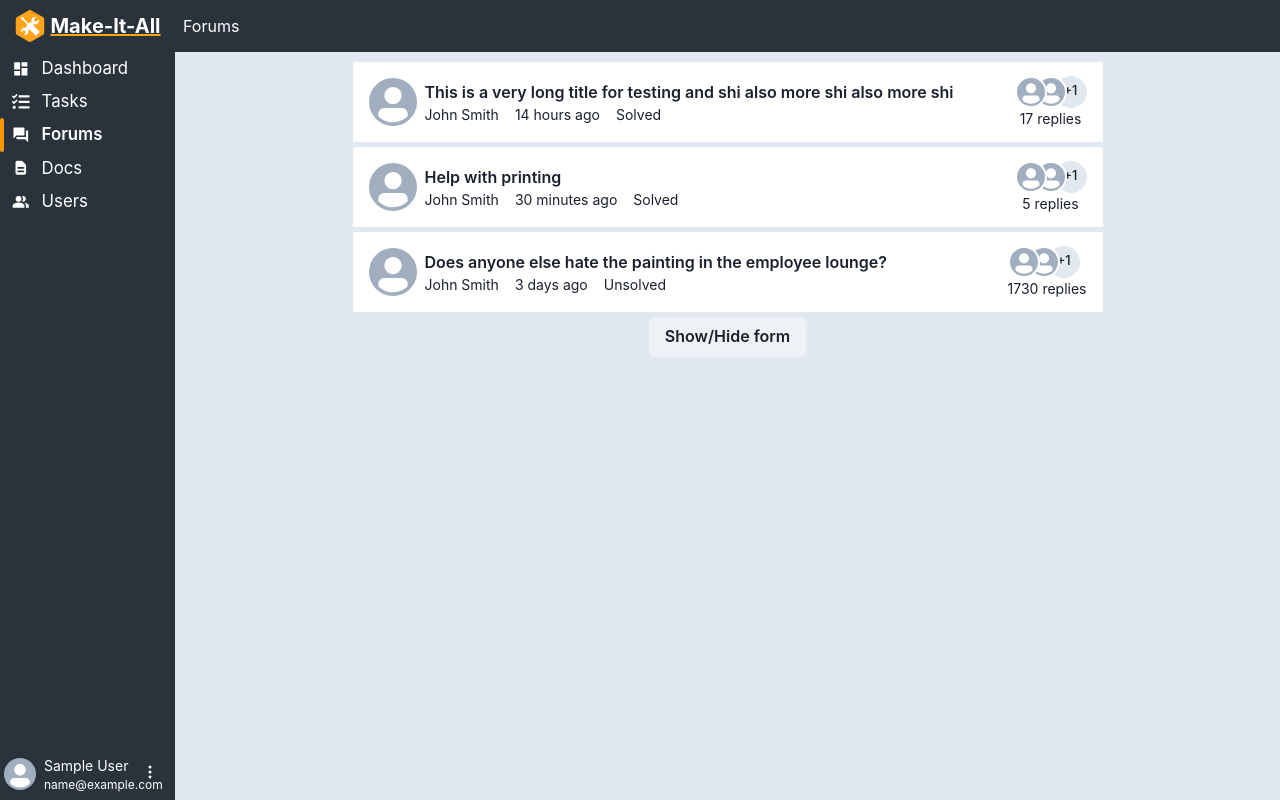
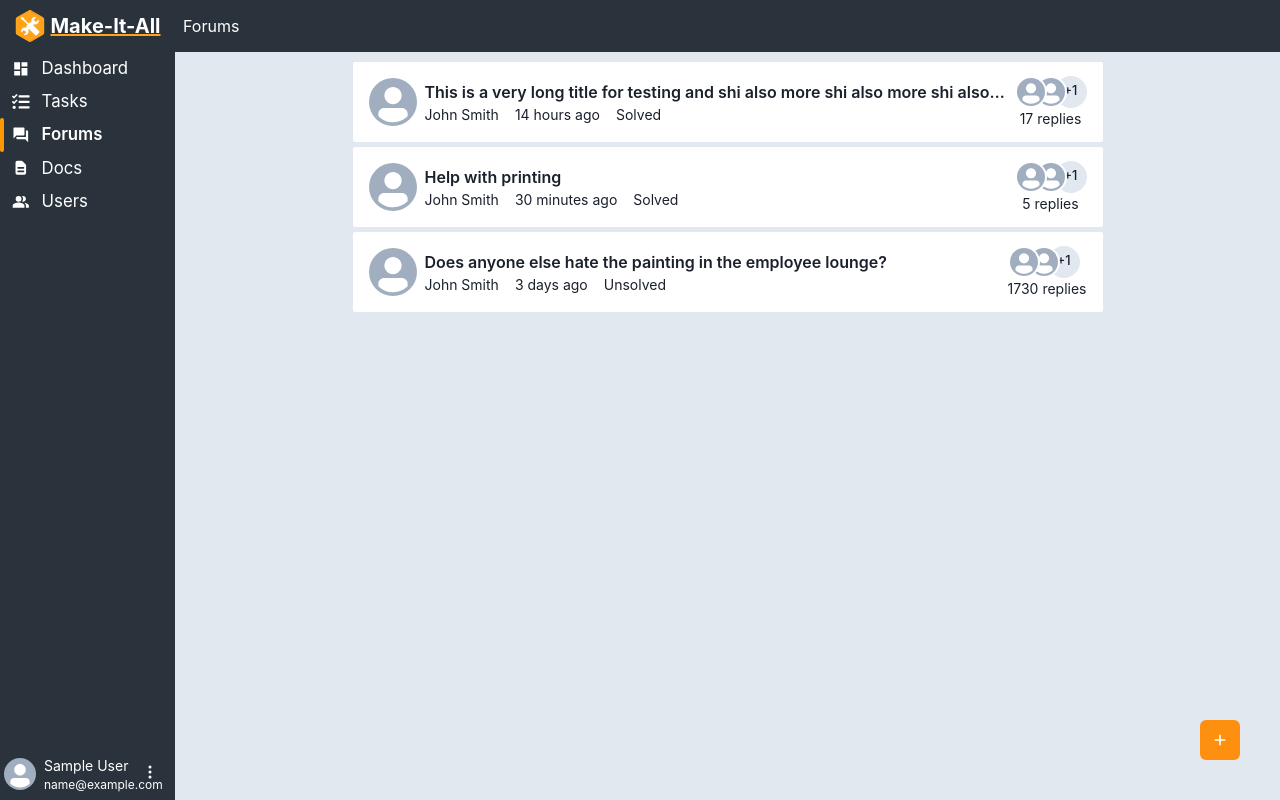
Before and after one commit to DawidWraga/team-project, a Next.js app: page /forums in a window 1280 px wide. Built offline with nearby package versions, Linux system fonts and the light colour scheme; sample sign-in values are in the browser's storage.

Commit message:
Added modal/create post button

```diff
--- a/db/posts.json
+++ b/db/posts.json
@@ -1,7 +1,7 @@
 {
   "posts": [
     {
-      "title": "This is a very long title for testing and shi also more shi also more shi",
+      "title": "This is a very long title for testing and shi also more shi also more shi also more shi also more shi also more shi",
       "src": "https://cdn-icons-png.flaticon.com/512/149/149071.png",
       "replies": "17",
       "name": "John Smith",
--- a/pages/forums/index.jsx
+++ b/pages/forums/index.jsx
@@ -1,24 +1,30 @@
 import {
-  Box,
   Button,
   Flex,
-  Input,
-  FormLabel,
-  FormControl,
+  IconButton,
+  Modal,
+  ModalBody,
+  ModalCloseButton,
+  ModalContent,
+  ModalFooter,
+  ModalHeader,
+  ModalOverlay,
+  useDisclosure,
 } from '@chakra-ui/react';
 import { posts } from 'db/posts';
-import { useState } from 'react';
 import { Post } from 'components/Post';
-import { AddPostForm } from 'components/AddPostForm';
+import { HiPlus as Plus } from 'react-icons/hi';
 // import Button from './Button';
 
 export default function ForumsPage(props) {
   const {} = props;
-  const [formActive, setFormActive] = useState(false);
+  // const [formActive, setFormActive] = useState(false);
 
-  function toggleForm() {
-    setFormActive((formActive) => !formActive);
-  }
+  // function toggleForm() {
+  //   setFormActive((formActive) => !formActive);
+  // }
+
+  const { isOpen, onOpen, onClose, onPost } = useDisclosure();
 
   return (
     <Flex
@@ -33,8 +39,34 @@ export default function ForumsPage(props) {
       {posts.map((post) => (
         <Post post={post} key={post.id} />
       ))}
-      <Button onClick={toggleForm}>Show/Hide form</Button>
-      {formActive && <AddPostForm />}
+      {/* <Button onClick={toggleForm}>Show/Hide form</Button> }
+      {formActive && <AddPostForm />} */}
+      <IconButton
+        onClick={onOpen}
+        colorScheme={'brand'}
+        icon={<Plus />}
+        position={'fixed'}
+        bottom={'10'}
+        right={'10'}
+      />
+      <Modal
+        size={'xl'}
+        motionPreset="slideInBottom"
+        isOpen={isOpen}
+        onClose={onClose}
+      >
+        <ModalOverlay />
+        <ModalContent>
+          <ModalHeader>Create Post</ModalHeader>
+          <ModalCloseButton />
+          <ModalBody>InputGoesHere</ModalBody>
+          <ModalFooter>
+            <Button onClick={onPost} colorScheme={'brand'}>
+              Post
+            </Button>
+          </ModalFooter>
+        </ModalContent>
+      </Modal>
     </Flex>
   );
 }
```
